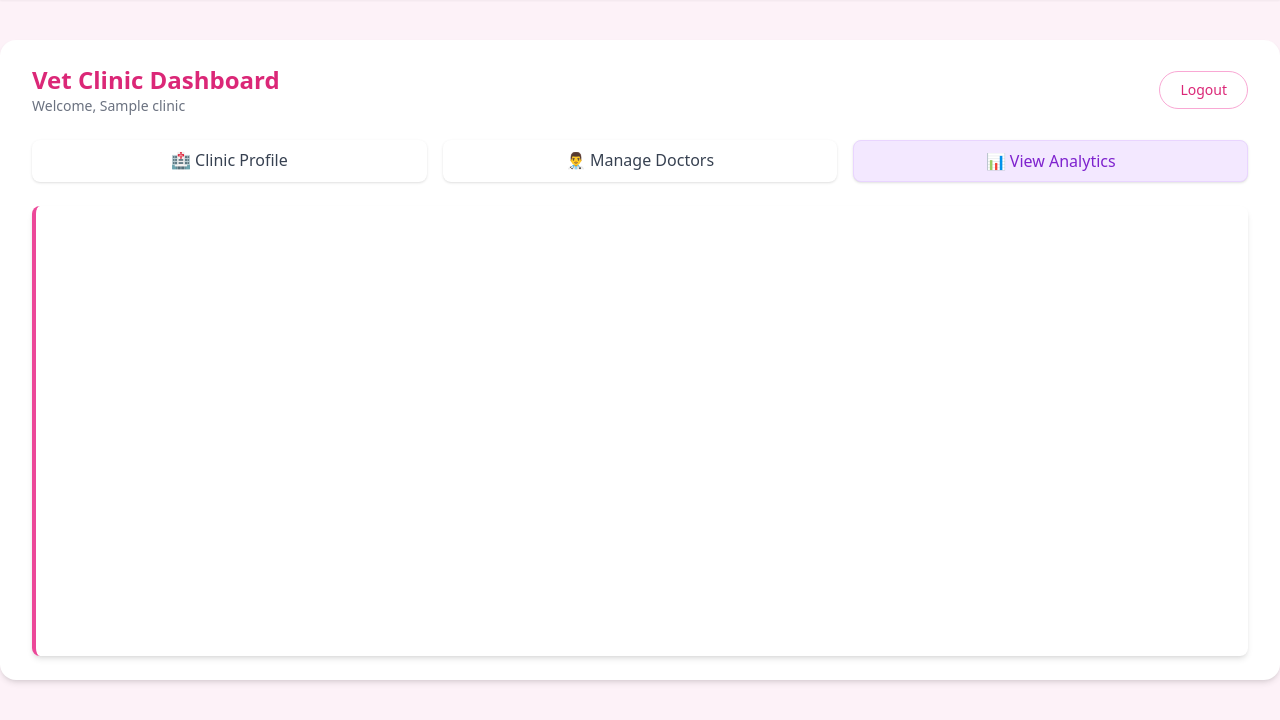
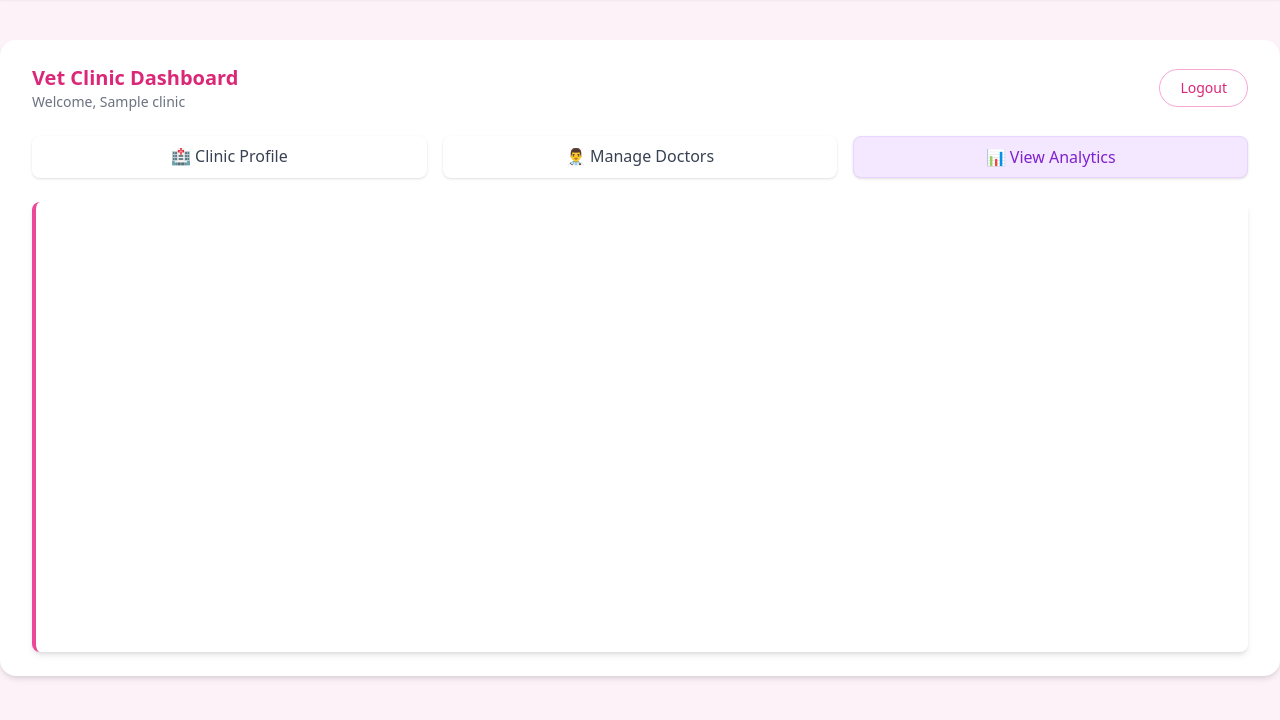
Before and after one commit to sritipeach1/pet-care-vet-connect, a Flask app: template templates/clinic_dashboard.html in a window 1280 px wide. Shown: the part 52-772 px from the top of the page. Run offline with Flask 3, Linux system fonts and the light colour scheme; the template is opened without the code that fills it: most values are stand-ins (such as "Sample title", 1, 10 or a date in 2020); some libraries are stand-ins or nearby versions.

Commit message:
Clinic Dashboard by Faria. UI refinement: Slightly reduced clinic dashboard title font size

```diff
--- a/templates/clinic_dashboard.html
+++ b/templates/clinic_dashboard.html
@@ -3,7 +3,8 @@
 
 <div class="flex flex-col md:flex-row justify-between items-center mb-6">
     <div class="text-center md:text-left">
-        <h2 class="text-2xl font-semibold text-pink-600">Vet Clinic Dashboard</h2>
+        <!-- ONE SMALL FONT CHANGE ONLY -->
+        <h2 class="text-xl font-semibold text-pink-600">Vet Clinic Dashboard</h2>
         <p class="text-sm text-gray-500">Welcome, {{ clinic['name'] }}</p>
     </div>
 
```
